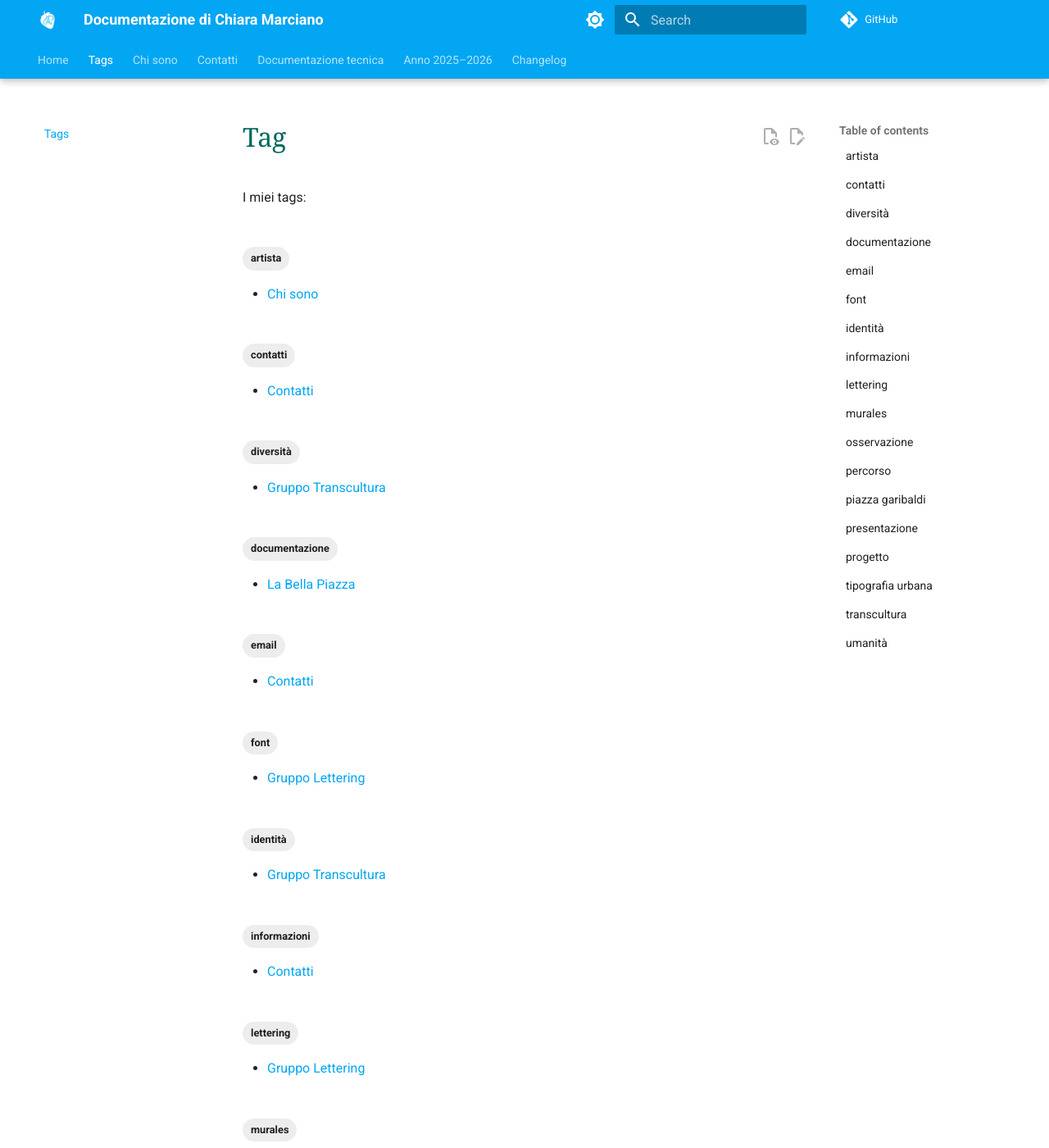
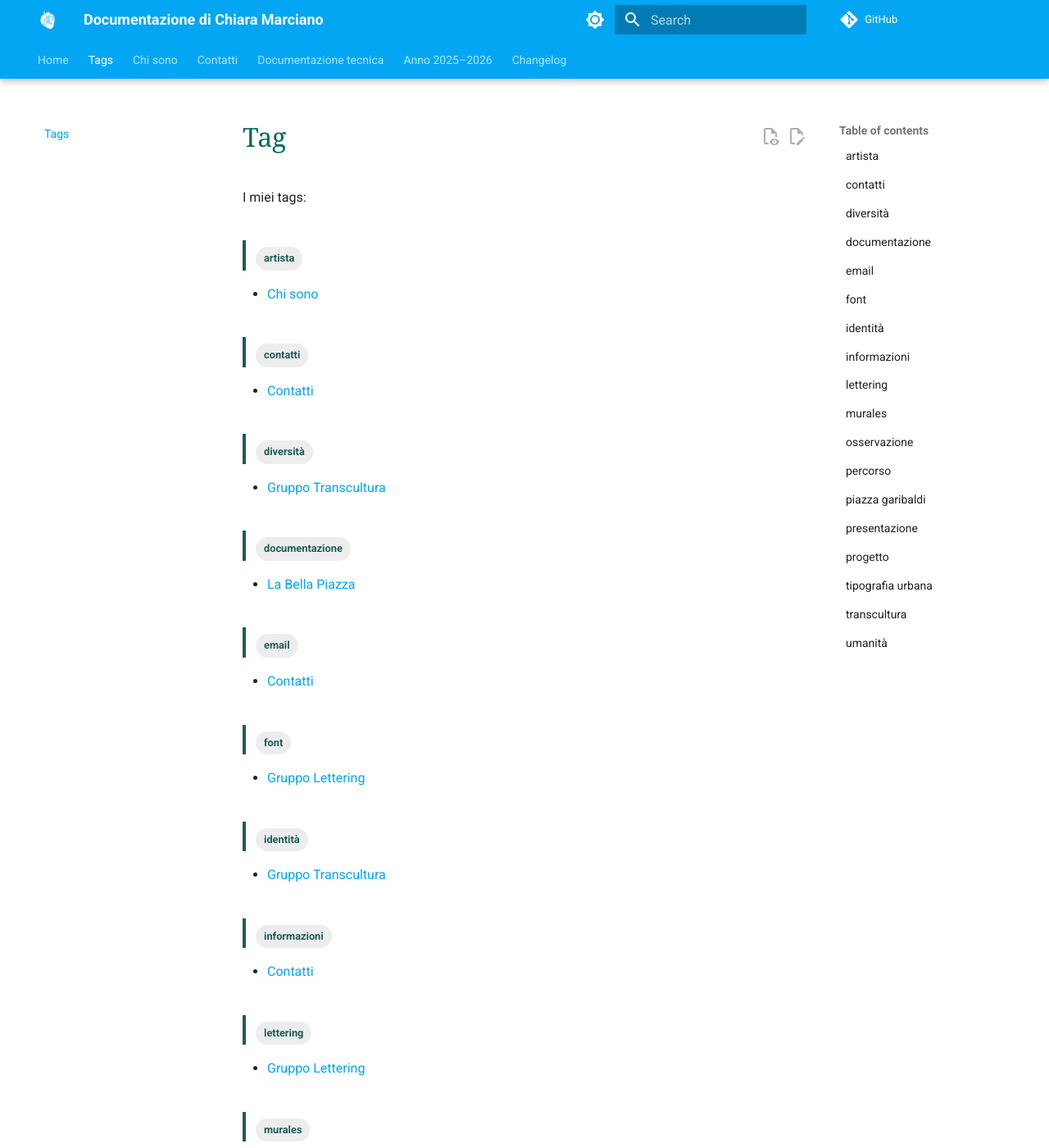
Before and after one commit to ChiaraMarciano/chiara-marciano-docs, an MkDocs documentation site: the page built from docs/tags.md, in a window 1280 px wide and 1400 px high. Shown: the whole window at 82% size. Built offline with MkDocs 1.6.1 and Material for MkDocs 9.7.7, drawn with Linux system fonts in a browser that asks for light colours; comment, search, counter and statistics services are not loaded.

Commit message:
Aggiorno il sito con nuovi file

```diff
--- a/docs/styles/custom.css
+++ b/docs/styles/custom.css
@@ -51,3 +51,11 @@
     margin-bottom: 30px;
     position: relative;
   }
+  /* Colore personalizzato per titoli h2 */
+article h2 {
+    color: #1f5c5a; /* verde petrolio, cambia se vuoi */
+    font-weight: 700;
+    border-left: 4px solid #1f5c5a;
+    padding-left: 12px;
+    margin-top: 2em;
+  }
```
